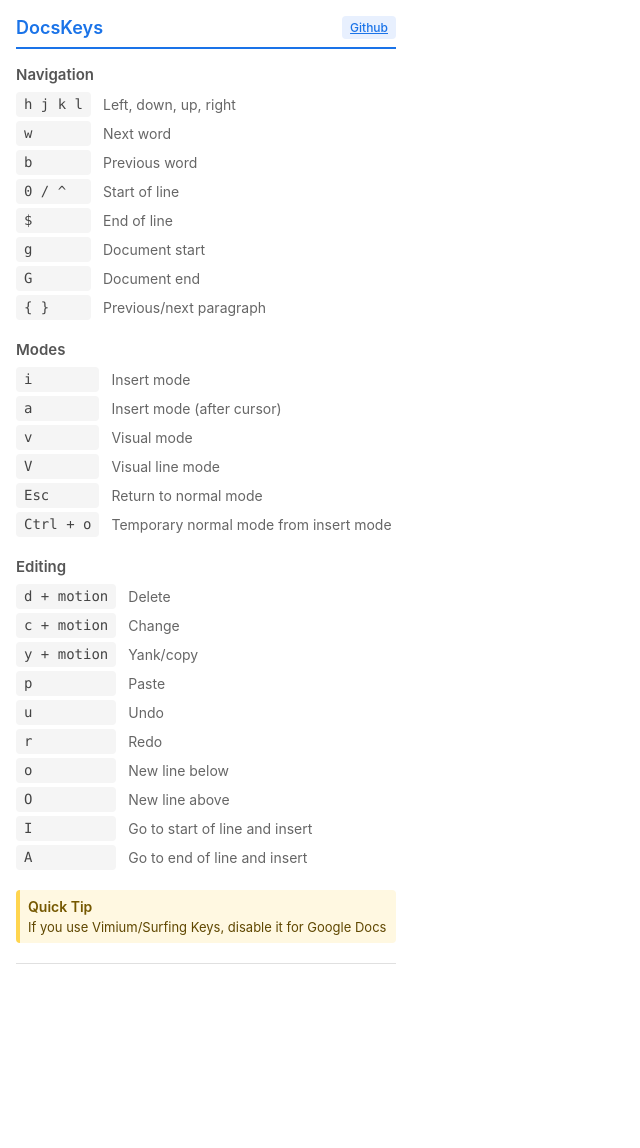
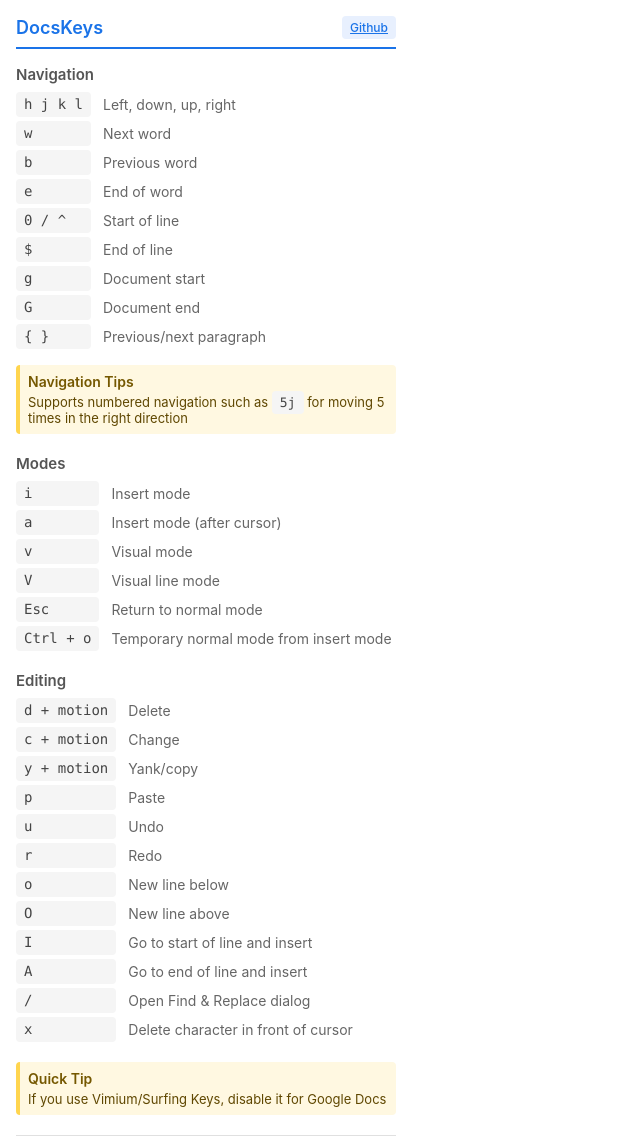
Before and after one commit to tirthd16/dockeys, a browser extension: page index.html in a window 1280 px wide. Shown: the whole page, without its empty margins (0-640 px from the left). Before the commit the page ends 976 px from the top, so only its background shows below. Drawn offline with Linux system fonts and the light colour scheme.

Commit message:
docs: add new keymaps (e, /, x, numbered motions) to  README and html

```diff
--- a/index.html
+++ b/index.html
@@ -82,6 +82,10 @@
             white-space: nowrap;
         }
 
+        .inline {
+         display: inline;
+        }
+
         .description {
             padding: 4px 0;
             color: #666;
@@ -138,6 +142,10 @@
                 <div class="description">Previous word</div>
             </div>
             <div class="shortcut">
+                <div class="key">e</div>
+                <div class="description">End of word</div>
+            </div>
+            <div class="shortcut">
                 <div class="key">0 / ^</div>
                 <div class="description">Start of line</div>
             </div>
@@ -158,7 +166,12 @@
                 <div class="description">Previous/next paragraph</div>
             </div>
         </div>
+        <div class="tip">
+             <div class="tip-title">Navigation Tips</div>
+             <div class="tip-content">Supports numbered navigation such as <div class="key inline">5j</div> for moving 5 times in the right direction</div>
+         </div>
     </div>
+
 
     <div class="section">
         <h2 class="section-title">Modes</h2>
@@ -233,6 +246,14 @@
                 <div class="key">A</div>
                 <div class="description">Go to end of line and insert</div>
             </div>
+            <div class="shortcut">
+                <div class="key">/</div>
+                <div class="description">Open Find & Replace dialog</div>
+            </div>
+            <div class="shortcut">
+                <div class="key">x</div>
+                <div class="description">Delete character in front of cursor</div>
+            </div>
         </div>
     </div>
 
```
Also changed, not shown: 1 other file.
